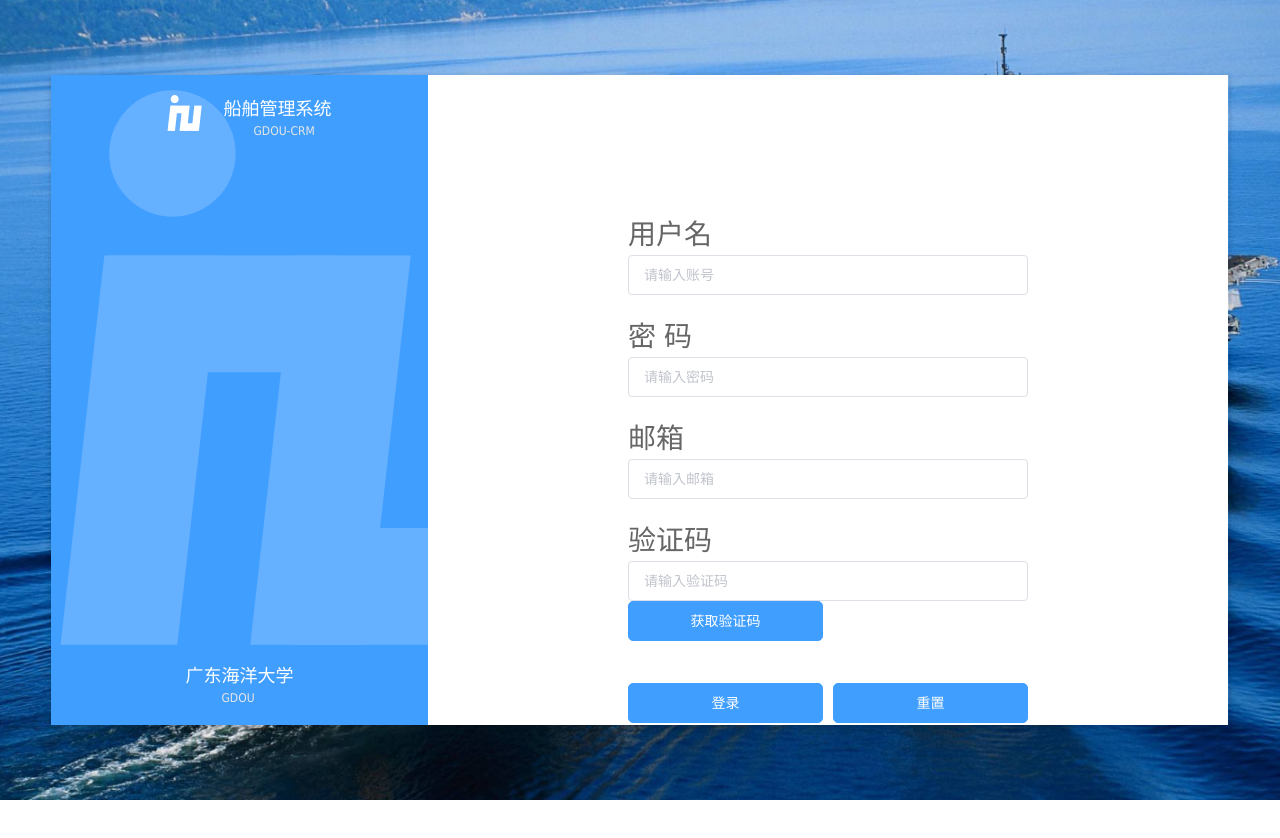
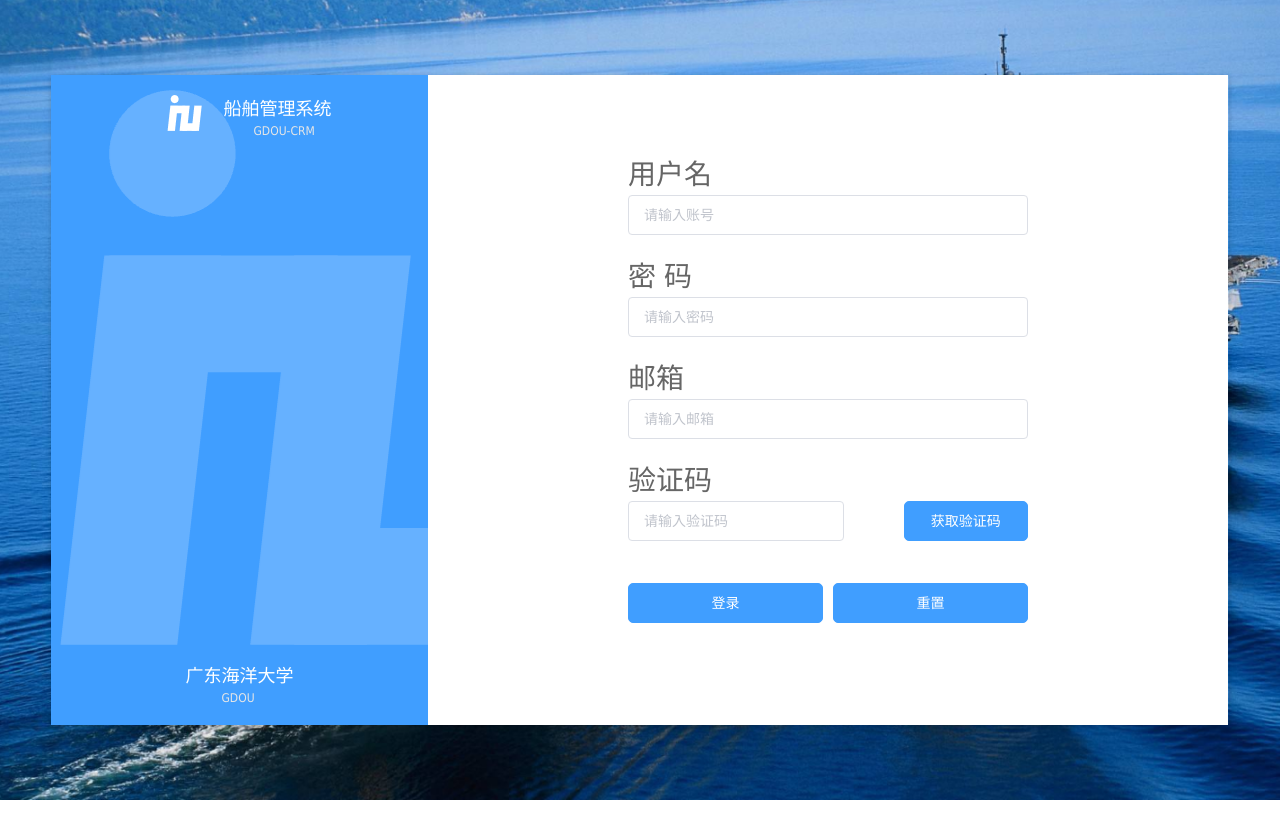
Before and after one commit to dont-sleep-so-late/gdou-crm-front, a Vue app: page / in a window 1280 px wide. Shown: the top 838 px of the page. After the commit the page ends 800 px from the top, so only its background shows below. Built offline with nearby package versions, Linux system fonts and the light colour scheme.

Commit message:
feat: 优化登录页面

```diff
--- a/src/components/Login.vue
+++ b/src/components/Login.vue
@@ -82,6 +82,9 @@ export default {
 	},
 	methods: {
 		getEmailCode() {
+			//通过正则表达式校验邮箱
+			const reg = /^([a-zA-Z0-9_-])+@([a-zA-Z0-9_-])+((\.[a-zA-Z0-9_-]{2,3}){1,2})$/;
+			if (reg.test(this.FormData.email)) {
 				this.axios({
 					url: "/ship/email/send.do",
 					method: "POST",
@@ -90,7 +93,6 @@ export default {
 						email: this.FormData.email,
 					}
 				}).then((result) => {
-				console.log(result);
 					if (result.data.code == -1) {
 						// alert(result.data.msg)
 						this.$notify({
@@ -115,6 +117,13 @@ export default {
 						type: "danger"
 					})
 				});
+			} else {
+				this.$notify({
+					title: "温馨提示",
+					message: '请输入正确的邮箱',
+					type: "error",
+				})
+			}
 		},
 		cleanInput() {
 			this.$refs.FormData.resetFields();
@@ -251,19 +260,25 @@ export default {
 }
 
 .form-items {
-	padding: 140px 200px;
+	padding: 80px 200px;
 	display: flex;
 	flex-direction: column;
 	justify-content: center;
 	align-content: center;
+
+
 }
 
-
-.loginClassFlag {
-	padding: 70px 200px;
+.form-items .captchaBox {
+	width: 100%;
+	display: flex;
+	justify-content: space-between;
 }
 
-
+.form-items .captchaBox>.el-input {
+	width: 400px;
+	margin-right: 60px;
+}
 
 .form-items .el-button {
 	width: 195px;
```
Lines whose indentation alone changed are shown as unchanged.
